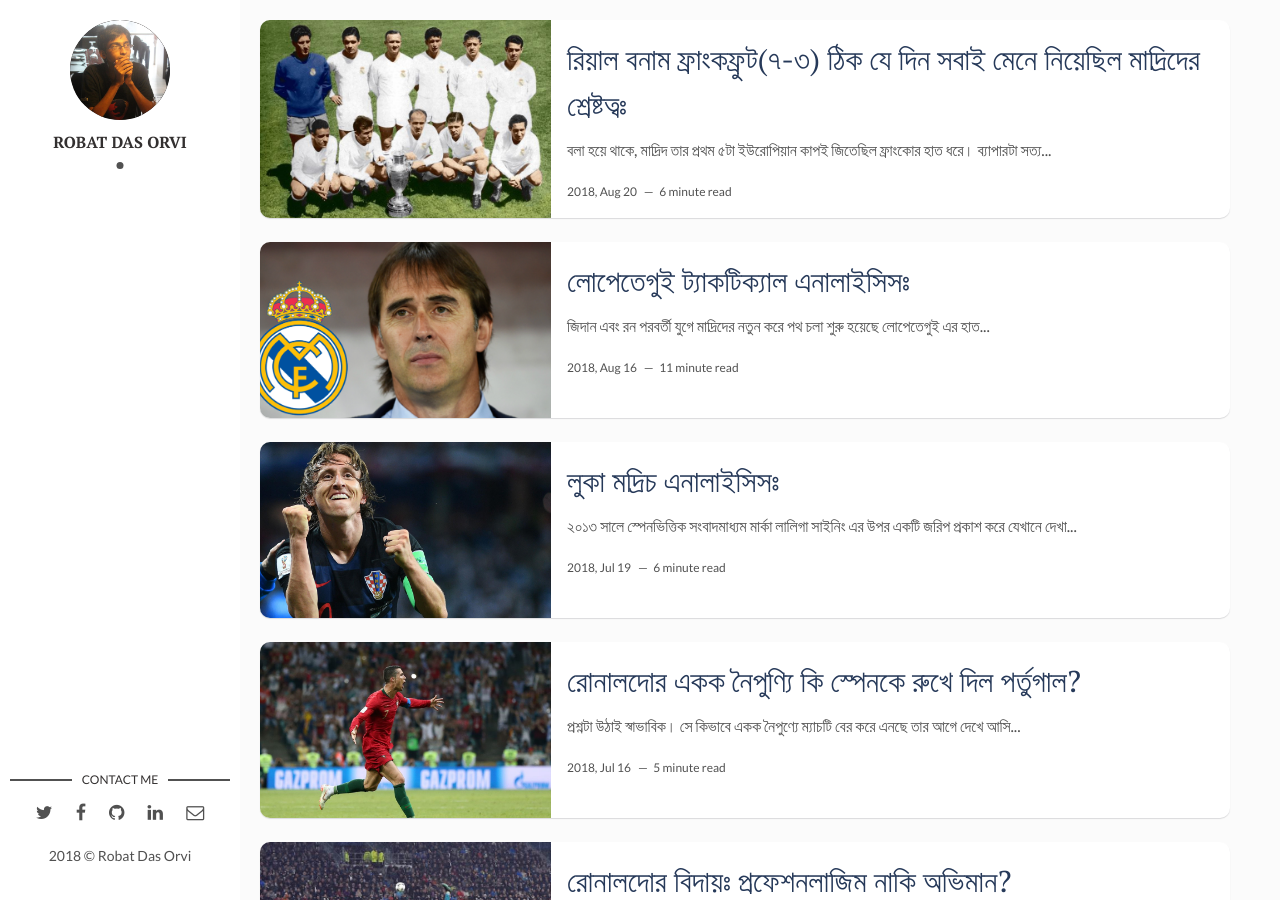
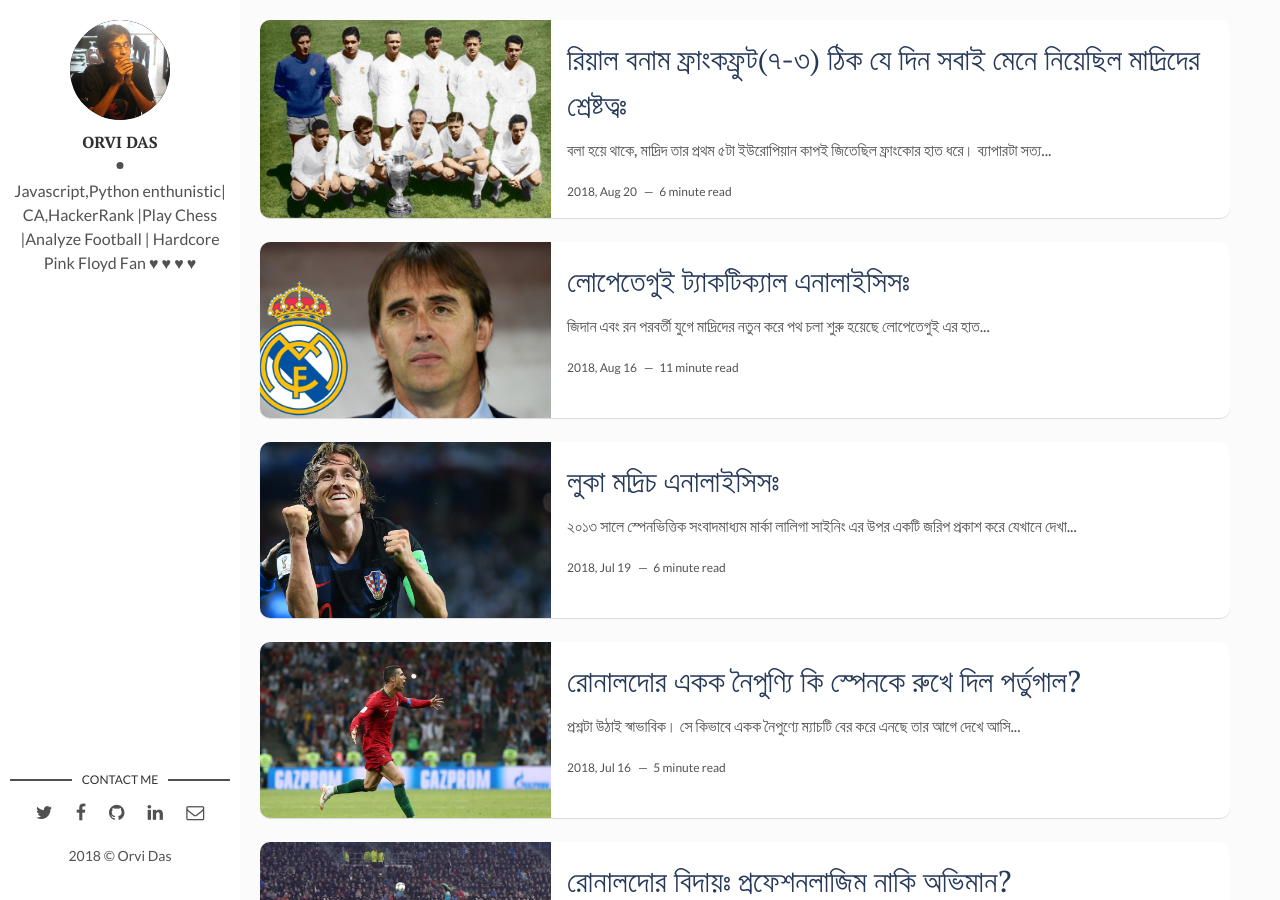
Before and after one commit to orvi2014/orvi2014.github.io, a Jekyll site: the page built from index.html, in a window 1280 px wide and 900 px high. Built offline with Jekyll 4.4.1, drawn with Linux system fonts in a browser that asks for light colours; nearby versions of some CDN libraries; comment, search, counter and statistics services are not loaded.

Commit message:
about me added

```diff
--- a/_config.yml
+++ b/_config.yml
@@ -8,9 +8,9 @@
 url: "https://orvi2014.github.io" # the base hostname & protocol for your site, e.g. http://example.com
 
 # Author Settings
-author: Robat Das Orvi # add your name
+author: Orvi Das # add your name
 author-img: orvi.jpg # add your photo
-about-author: # add description
+about-author: Javascript,Python enthunistic| CA,HackerRank |Play Chess |Analyze Football | Hardcore Pink Floyd Fan &#x2665 &#x2665 &#x2665 &#x2665 # add description
 twitter: # add your Twitter handle
 facebook: dipodijontu # add your Facebook handle
 github: orvi2014 # add your Github handle
--- a/_layouts/main.html
+++ b/_layouts/main.html
@@ -19,7 +19,7 @@
         {% if site.twitter %}
           <li><a href="https://twitter.com/{{ site.twitter }}" target="_blank"><i class="fa fa-twitter" aria-hidden="true"></i></a></li>
         {% else %}
-          <li><a href="https://twitter.com/artemsheludko_" target="_blank"><i class="fa fa-twitter" aria-hidden="true"></i></a></li>
+          <li><a href="https://twitter.com/dipodijontu_" target="_blank"><i class="fa fa-twitter" aria-hidden="true"></i></a></li>
         {% endif %}
         {% if site.facebook %}
           <li><a href="https://facebook.com/{{ site.facebook }}" target="_blank"><i class="fa fa-facebook" aria-hidden="true"></i></a></li>
@@ -29,7 +29,7 @@
         {% if site.github %}
           <li class="github"><a href="http://github.com/{{site.github}}" target="_blank"><i class="fa fa-github"></i></a></li>
         {% else %}
-          <li class="github"><a href="http://github.com/artemsheludko" target="_blank"><i class="fa fa-github" aria-hidden="true"></i></a></li>
+          <li class="github"><a href="http://github.com/orvi2014" target="_blank"><i class="fa fa-github" aria-hidden="true"></i></a></li>
         {% endif %}
         {% if site.linkedin %}
           <li class="linkedin"><a href="https://in.linkedin.com/in/{{site.linkedin}}" target="_blank"><i class="fa fa-linkedin"></i></a></li>
```
